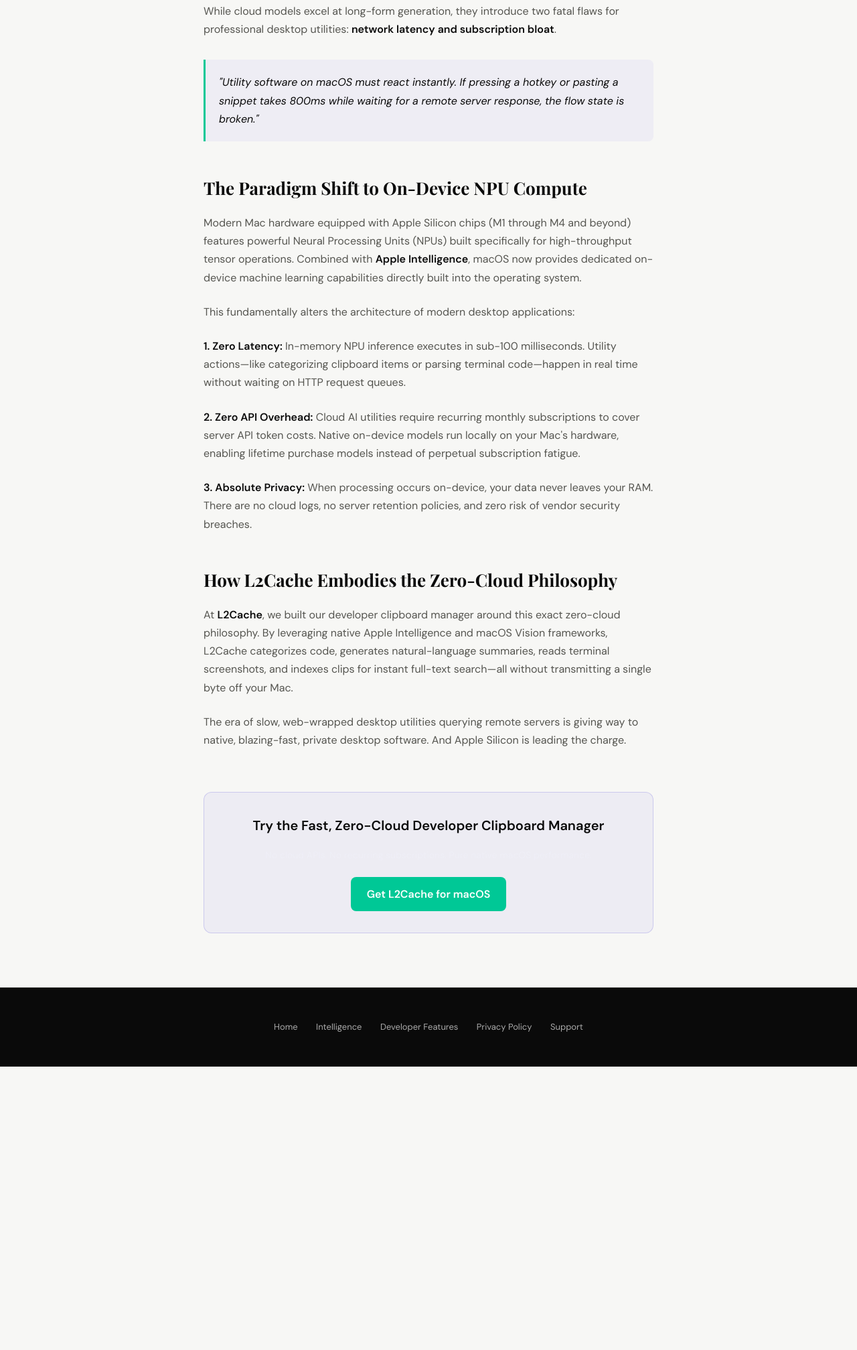
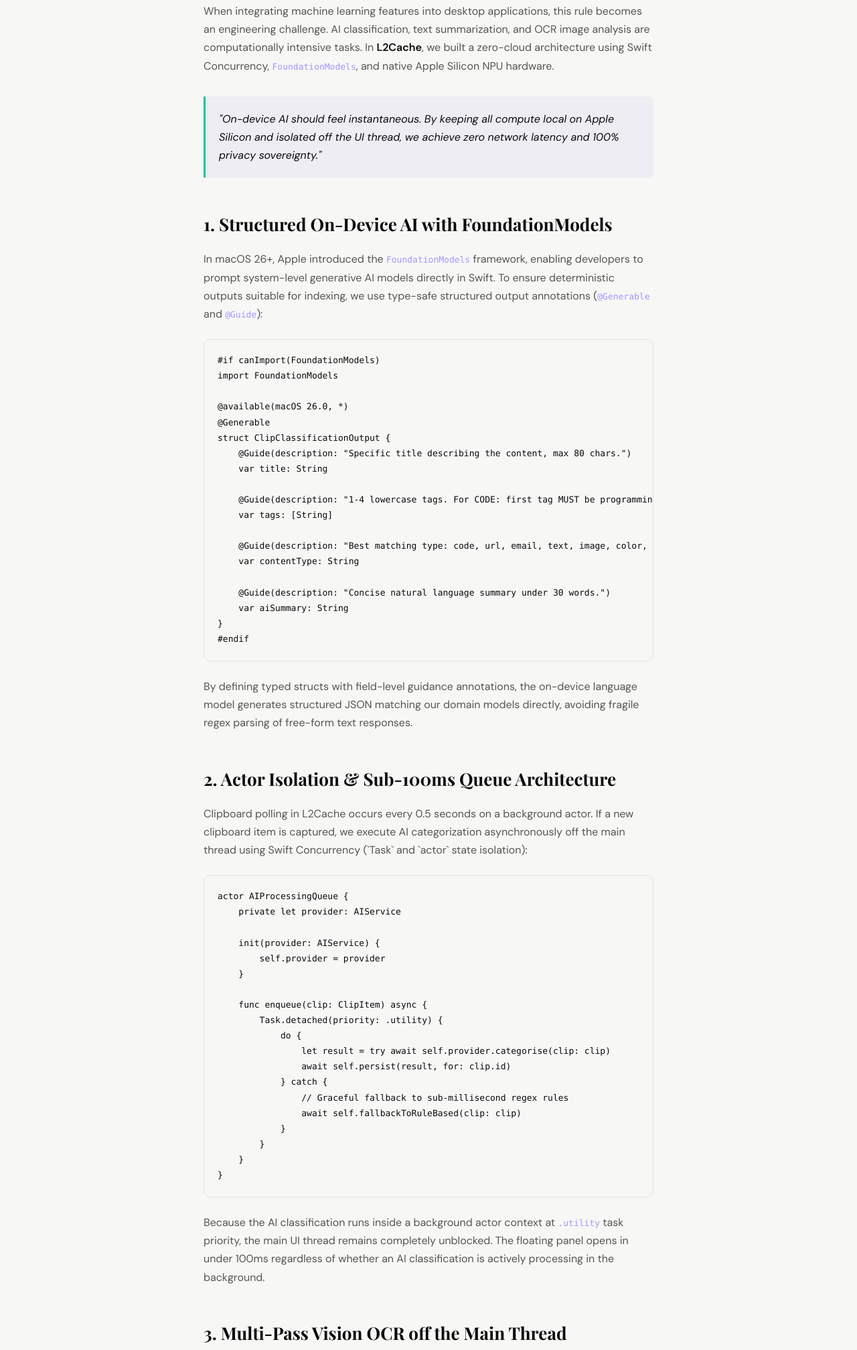
Before and after one commit to dindina/l2cache-site, a website: page blog-zero-cloud-mac-desktop-ai.html in a window 1280 px wide. Shown: the part 685-2700 px from the top of the page at 67% size. Before the commit the page ends 2277 px from the top, so only its background shows below. Drawn offline with nearby package versions, Linux system fonts and the light colour scheme; a web font is replaced by a local one.

Commit message:
feat(blog): pivot Article 3 into a Swift Concurrency and FoundationModels engineering deep-dive

```diff
--- a/blog-zero-cloud-mac-desktop-ai.html
+++ b/blog-zero-cloud-mac-desktop-ai.html
@@ -3,8 +3,8 @@
 <head>
   <meta charset="UTF-8"/>
   <meta name="viewport" content="width=device-width, initial-scale=1.0"/>
-  <title>The Death of Cloud AI Latency: Building Zero-Cloud Pro Desktop Apps on macOS</title>
-  <meta name="description" content="Why the future of professional desktop software lies in native Apple Silicon NPU compute and local Apple Intelligence over slow, subscription-heavy cloud AI APIs.">
+  <title>Building Zero-Cloud Desktop AI: Swift Concurrency &amp; Apple Intelligence on macOS</title>
+  <meta name="description" content="A deep dive into building a buttery smooth native macOS app using Swift Actors, FoundationModels, and Vision OCR off the main thread.">
   <link rel="icon" type="image/png" href="icon.png"/>
   <link rel="apple-touch-icon" href="icon.png"/>
   <link rel="preconnect" href="https://fonts.googleapis.com"/>
@@ -24,8 +24,14 @@
     .label { font-family: var(--mono); font-size: 12px; color: var(--purple); letter-spacing: 0.1em; text-transform: uppercase; margin-bottom: 16px; display: inline-block; }
     h1 { font-family: var(--serif); font-size: 38px; font-weight: 700; line-height: 1.25; margin-bottom: 32px; color: var(--text); }
     h2 { font-family: var(--serif); font-size: 26px; font-weight: 700; margin-top: 48px; margin-bottom: 16px; color: var(--text); }
+    h3 { font-family: var(--mono); font-size: 18px; color: var(--purple); margin-top: 32px; margin-bottom: 12px; }
     p { font-size: 16px; color: rgba(240,239,248,0.7); margin-bottom: 24px; }
+    ul { font-size: 16px; color: rgba(240,239,248,0.7); margin-bottom: 24px; padding-left: 24px; }
+    li { margin-bottom: 8px; }
     strong { color: var(--text); font-weight: 600; }
+    pre { background: rgba(255,255,255,0.05); padding: 20px; border-radius: 10px; overflow-x: auto; margin-bottom: 24px; border: 1px solid var(--border); }
+    code { font-family: var(--mono); font-size: 13px; color: #a197fd; }
+    pre code { color: var(--text); }
     .quote-box { background: rgba(127,119,221,0.08); border-left: 3px solid var(--purple); padding: 20px; margin: 32px 0; border-radius: 0 8px 8px 0; }
     .quote-box p { margin-bottom: 0; color: var(--text); font-style: italic; }
     .cta-box { background: rgba(127,119,221,0.08); border: 1px solid rgba(127,119,221,0.3); border-radius: 12px; padding: 32px; text-align: center; margin-top: 64px; }
@@ -42,16 +48,16 @@
   <meta property="og:type" content="article">
   <meta property="og:site_name" content="L2Cache">
   <meta property="og:url" content="https://l2cache.amvo.store/en/blog-zero-cloud-mac-desktop-ai">
-  <meta property="og:title" content="The Death of Cloud AI Latency: Building Zero-Cloud Pro Desktop Apps on macOS">
-  <meta property="og:description" content="Why the future of professional desktop software lies in native Apple Silicon NPU compute and local Apple Intelligence over slow, subscription-heavy cloud AI APIs.">
+  <meta property="og:title" content="Building Zero-Cloud Desktop AI: Swift Concurrency &amp; Apple Intelligence on macOS">
+  <meta property="og:description" content="A deep dive into building a buttery smooth native macOS app using Swift Actors, FoundationModels, and Vision OCR off the main thread.">
   <meta property="og:image" content="https://l2cache.amvo.store/icon.png">
   <meta property="og:image:width" content="512">
   <meta property="og:image:height" content="512">
   <meta property="og:image:alt" content="L2Cache app icon">
   <meta name="twitter:card" content="summary">
   <meta name="twitter:url" content="https://l2cache.amvo.store/en/blog-zero-cloud-mac-desktop-ai">
-  <meta name="twitter:title" content="The Death of Cloud AI Latency: Building Zero-Cloud Pro Desktop Apps on macOS">
-  <meta name="twitter:description" content="Why the future of professional desktop software lies in native Apple Silicon NPU compute and local Apple Intelligence over slow, subscription-heavy cloud AI APIs.">
+  <meta name="twitter:title" content="Building Zero-Cloud Desktop AI: Swift Concurrency &amp; Apple Intelligence on macOS">
+  <meta name="twitter:description" content="A deep dive into building a buttery smooth native macOS app using Swift Actors, FoundationModels, and Vision OCR off the main thread.">
   <meta name="twitter:image" content="https://l2cache.amvo.store/icon.png">
   <meta name="twitter:image:alt" content="L2Cache app icon">
 
@@ -59,8 +65,8 @@
   {
     "@context": "https://schema.org",
     "@type": "BlogPosting",
-    "headline": "The Death of Cloud AI Latency: Building Zero-Cloud Pro Desktop Apps on macOS",
-    "description": "Why the future of professional desktop software lies in native Apple Silicon NPU compute and local Apple Intelligence over slow, subscription-heavy cloud AI APIs.",
+    "headline": "Building Zero-Cloud Desktop AI: Swift Concurrency & Apple Intelligence on macOS",
+    "description": "A deep dive into building a buttery smooth native macOS app using Swift Actors, FoundationModels, and Vision OCR off the main thread.",
     "url": "https://l2cache.amvo.store/en/blog-zero-cloud-mac-desktop-ai",
     "publisher": {
       "@type": "Organization",
@@ -83,35 +89,89 @@
 
 <div class="container">
   <a href="blog.html" class="label" style="text-decoration: none;">← Back to Blog</a>
-  <h1>The Death of Cloud AI Latency: Building Zero-Cloud Pro Desktop Apps on macOS</h1>
+  <h1>Building Zero-Cloud Desktop AI: Swift Concurrency &amp; Apple Intelligence on macOS</h1>
 
-  <p>For the past three years, software development has seen an overwhelming rush toward cloud-hosted AI APIs. Every utility app, text editor, and note-taking tool rushed to wrap remote LLM endpoints in web views and background API requests.</p>
+  <p>Native macOS utility applications have one non-negotiable architectural rule: <strong>Never block the main thread.</strong> If a clipboard app micro-stutters when a user hits a hotkey or copies text, it breaks the operating system's fluid user experience.</p>
 
-  <p>While cloud models excel at long-form generation, they introduce two fatal flaws for professional desktop utilities: <strong>network latency and subscription bloat</strong>.</p>
+  <p>When integrating machine learning features into desktop applications, this rule becomes an engineering challenge. AI classification, text summarization, and OCR image analysis are computationally intensive tasks. In <strong>L2Cache</strong>, we built a zero-cloud architecture using Swift Concurrency, <code>FoundationModels</code>, and native Apple Silicon NPU hardware.</p>
 
   <div class="quote-box">
-    <p>"Utility software on macOS must react instantly. If pressing a hotkey or pasting a snippet takes 800ms while waiting for a remote server response, the flow state is broken."</p>
+    <p>"On-device AI should feel instantaneous. By keeping all compute local on Apple Silicon and isolated off the UI thread, we achieve zero network latency and 100% privacy sovereignty."</p>
   </div>
 
-  <h2>The Paradigm Shift to On-Device NPU Compute</h2>
-  <p>Modern Mac hardware equipped with Apple Silicon chips (M1 through M4 and beyond) features powerful Neural Processing Units (NPUs) built specifically for high-throughput tensor operations. Combined with <strong>Apple Intelligence</strong>, macOS now provides dedicated on-device machine learning capabilities directly built into the operating system.</p>
+  <h2>1. Structured On-Device AI with FoundationModels</h2>
+  <p>In macOS 26+, Apple introduced the <code>FoundationModels</code> framework, enabling developers to prompt system-level generative AI models directly in Swift. To ensure deterministic outputs suitable for indexing, we use type-safe structured output annotations (<code>@Generable</code> and <code>@Guide</code>):</p>
 
-  <p>This fundamentally alters the architecture of modern desktop applications:</p>
+<pre><code>#if canImport(FoundationModels)
+import FoundationModels
 
-  <p><strong>1. Zero Latency:</strong> In-memory NPU inference executes in sub-100 milliseconds. Utility actions—like categorizing clipboard items or parsing terminal code—happen in real time without waiting on HTTP request queues.</p>
+@available(macOS 26.0, *)
+@Generable
+struct ClipClassificationOutput {
+    @Guide(description: "Specific title describing the content, max 80 chars.")
+    var title: String
 
-  <p><strong>2. Zero API Overhead:</strong> Cloud AI utilities require recurring monthly subscriptions to cover server API token costs. Native on-device models run locally on your Mac's hardware, enabling lifetime purchase models instead of perpetual subscription fatigue.</p>
+    @Guide(description: "1-4 lowercase tags. For CODE: first tag MUST be programming language.")
+    var tags: [String]
 
-  <p><strong>3. Absolute Privacy:</strong> When processing occurs on-device, your data never leaves your RAM. There are no cloud logs, no server retention policies, and zero risk of vendor security breaches.</p>
+    @Guide(description: "Best matching type: code, url, email, text, image, color, apiKey, unknown")
+    var contentType: String
 
-  <h2>How L2Cache Embodies the Zero-Cloud Philosophy</h2>
-  <p>At <strong>L2Cache</strong>, we built our developer clipboard manager around this exact zero-cloud philosophy. By leveraging native Apple Intelligence and macOS Vision frameworks, L2Cache categorizes code, generates natural-language summaries, reads terminal screenshots, and indexes clips for instant full-text search—all without transmitting a single byte off your Mac.</p>
+    @Guide(description: "Concise natural language summary under 30 words.")
+    var aiSummary: String
+}
+#endif</code></pre>
 
-  <p>The era of slow, web-wrapped desktop utilities querying remote servers is giving way to native, blazing-fast, private desktop software. And Apple Silicon is leading the charge.</p>
+  <p>By defining typed structs with field-level guidance annotations, the on-device language model generates structured JSON matching our domain models directly, avoiding fragile regex parsing of free-form text responses.</p>
+
+  <h2>2. Actor Isolation &amp; Sub-100ms Queue Architecture</h2>
+  <p>Clipboard polling in L2Cache occurs every 0.5 seconds on a background actor. If a new clipboard item is captured, we execute AI categorization asynchronously off the main thread using Swift Concurrency (`Task` and `actor` state isolation):</p>
+
+<pre><code>actor AIProcessingQueue {
+    private let provider: AIService
+
+    init(provider: AIService) {
+        self.provider = provider
+    }
+
+    func enqueue(clip: ClipItem) async {
+        Task.detached(priority: .utility) {
+            do {
+                let result = try await self.provider.categorise(clip: clip)
+                await self.persist(result, for: clip.id)
+            } catch {
+                // Graceful fallback to sub-millisecond regex rules
+                await self.fallbackToRuleBased(clip: clip)
+            }
+        }
+    }
+}</code></pre>
+
+  <p>Because the AI classification runs inside a background actor context at <code>.utility</code> task priority, the main UI thread remains completely unblocked. The floating panel opens in under 100ms regardless of whether an AI classification is actively processing in the background.</p>
+
+  <h2>3. Multi-Pass Vision OCR off the Main Thread</h2>
+  <p>To support extracting text from terminal and IDE screenshots without UI lag, we built a background `VisionOCRService` actor that runs multi-pass image analysis using Apple's <code>Vision</code> framework:</p>
+
+  <ul>
+    <li><strong>Pass 1 (Barcodes &amp; QR Codes):</strong> `VNDetectBarcodesRequest` scans for QR payloads. If circular dot-matrix modules are detected, a high-contrast grayscale pass using `CIColorControls` + `CIUnsharpMask` binaraizes module edges for high recognition accuracy.</li>
+    <li><strong>Pass 2 (Text Recognition):</strong> `VNRecognizeTextRequest` configured with <code>recognitionLevel = .accurate</code> and custom developer vocabulary tokens (<code>["SQL", "API", "CLI", "JSON", "iOS"]</code>).</li>
+    <li><strong>Pass 3 (Privacy &amp; Scene Labeling):</strong> `VNClassifyImageRequest` and `VNDetectFaceRectanglesRequest` identify faces or sensitive image content.</li>
+  </ul>
+
+  <h2>4. Diagnostic Pipeline &amp; Graceful Fallback Cascading</h2>
+  <p>On-device AI systems must handle runtime edge cases gracefully (e.g. older macOS versions, system language mismatches, or disabled system settings). L2Cache uses a multi-tier fallback cascade:</p>
+
+  <ol style="padding-left:24px; color:rgba(240,239,248,0.7); margin-bottom:24px;">
+    <li style="margin-bottom:8px;"><strong>Tier 1 (Sub-millisecond Heuristics):</strong> Fast regex pattern matching for JWT tokens, SQL queries, hex colors, and API keys.</li>
+    <li style="margin-bottom:8px;"><strong>Tier 2 (On-Device Apple Intelligence):</strong> `FoundationModels` inference on Apple Silicon NPU.</li>
+    <li style="margin-bottom:8px;"><strong>Tier 3 (Local Ollama / Self-Hosted LLMs):</strong> User-configurable local model endpoint.</li>
+  </ol>
+
+  <p>If Apple Intelligence is unavailable or returns an incomplete payload, the cascade automatically degrades to instant rule-based categorization without surfacing errors or breaking the user's flow.</p>
 
   <div class="cta-box">
-    <div class="cta-title">Try the Fast, Zero-Cloud Developer Clipboard Manager</div>
-    <p style="font-size:14px; margin-bottom:20px; color:rgba(240,239,248,0.7)">No cloud APIs. No recurring subscriptions. Pure native macOS performance.</p>
+    <div class="cta-title">Experience Fast, Native macOS AI</div>
+    <p style="font-size:14px; margin-bottom:20px; color:rgba(240,239,248,0.7)">Built natively with Swift Concurrency, FoundationModels, and Vision OCR. 100% private on-device compute.</p>
     <a href="index.html" class="cta-btn">Get L2Cache for macOS</a>
   </div>
 </div>
```
Also changed, not shown: blog.html (+2 -2 lines).
